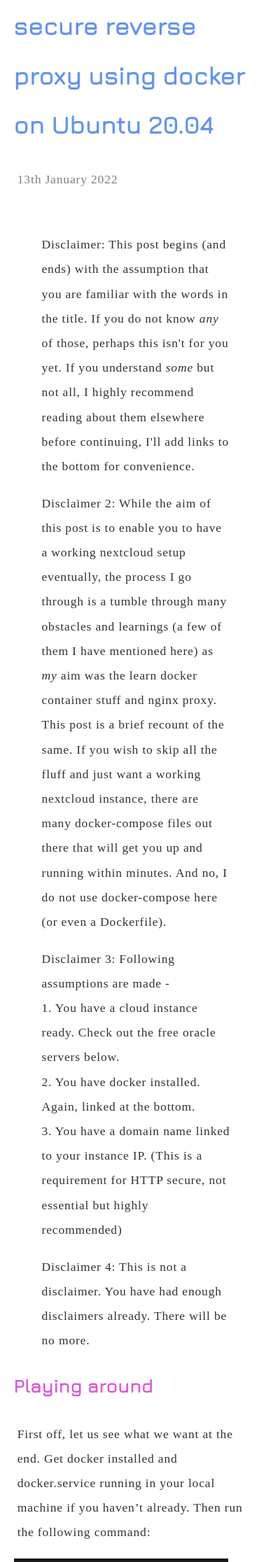
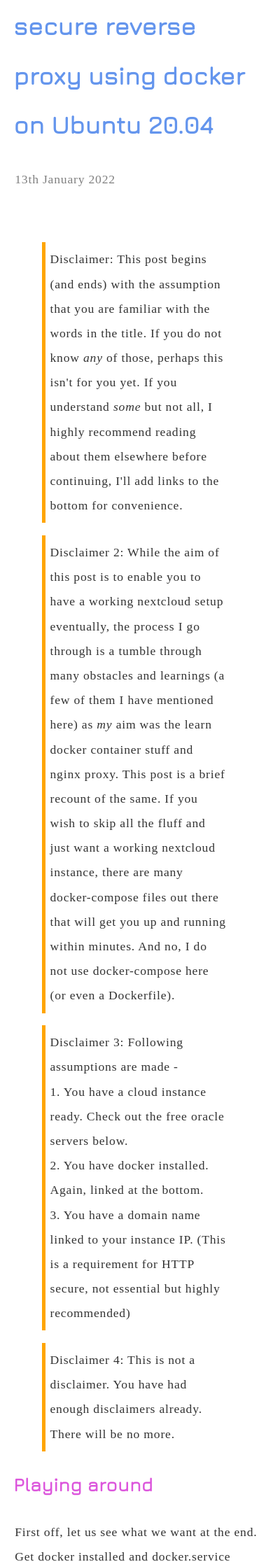
Before and after one commit to EMPAT94/empat94.github.io, a Jekyll site: the page built from _posts/2022-01-13-nextcloud-setup.md, in a window 390 px wide. Shown: the part 425-2657 px from the top of the page at 70% size. Built offline with Jekyll 4.4.1, drawn with Linux system fonts in a browser that asks for light colours; some web fonts are replaced; comment, search, counter and statistics services are not loaded.

Commit message:
Change blockqoute, code and container style

```diff
--- a/_sass/main.scss
+++ b/_sass/main.scss
@@ -20,7 +20,7 @@
 }
 
 p {
-  margin: 1%;
+  // margin: 1%;
   padding: 0.5%;
 }
 
@@ -31,20 +31,22 @@
 }
 
 code {
-  padding-left: 0.5em;
+  padding-left: 1em;
   padding-right: 0.5em;
   font-size: 0.8em;
   letter-spacing: 0;
   display: inline-block;
-  font-family: "Courier New", Courier, monospace;
-  background-color: rgba(0, 0, 0, 0.9);
-  color: lightgreen;
+  font-family: monospace;
+  background-color: rgba(0, 0, 0, 0.05);
+  color: navy;
   overflow-x: scroll;
+  max-width: 60vw;
+
 }
 
-@media only screen and (max-width: 800px) {
+@media only screen and (max-width: 960px) {
   code {
-    max-width: 75vw;
+    max-width: 80vw;
   }
 }
 
@@ -66,6 +68,27 @@
     padding: 0.3em;
     border: 0.5px solid #ccc;
   }
+}
+
+h1,
+h2,
+h3,
+h4 {
+  font-family: "Jura", sans-serif;
+  font-weight: bold;
+}
+
+h1 {
+  color: cornflowerblue;
+}
+
+h2 {
+  color: rgb(220, 86, 220);
+}
+
+blockquote {
+  border-left: 5px solid orange;
+  padding: 2%;
 }
 
 /*************************
@@ -123,7 +146,7 @@
   }
 }
 
-@media only screen and (max-width: 800px) {
+@media only screen and (max-width: 960px) {
   .container {
     .mainContent {
       padding: 5%;
@@ -151,27 +174,11 @@
     padding-left: 1em;
   }
 }
-@media only screen and (max-width: 800px) {
+@media only screen and (max-width: 960px) {
   .summaryBox {
     grid-template-areas: "smallLeftBox" "bigRightBox";
     grid-template-columns: 100% 100%;
   }
-}
-
-h1,
-h2,
-h3,
-h4 {
-  font-family: "Jura", sans-serif;
-  font-weight: bold;
-}
-
-h1 {
-  color: cornflowerblue;
-}
-
-h2 {
-  color: rgb(220, 86, 220);
 }
 
 /****************************
@@ -268,7 +275,7 @@
   }
 }
 
-@media only screen and (max-width: 800px) {
+@media only screen and (max-width: 960px) {
   .postFooter {
     a {
       font-size: 1.1em;
```
